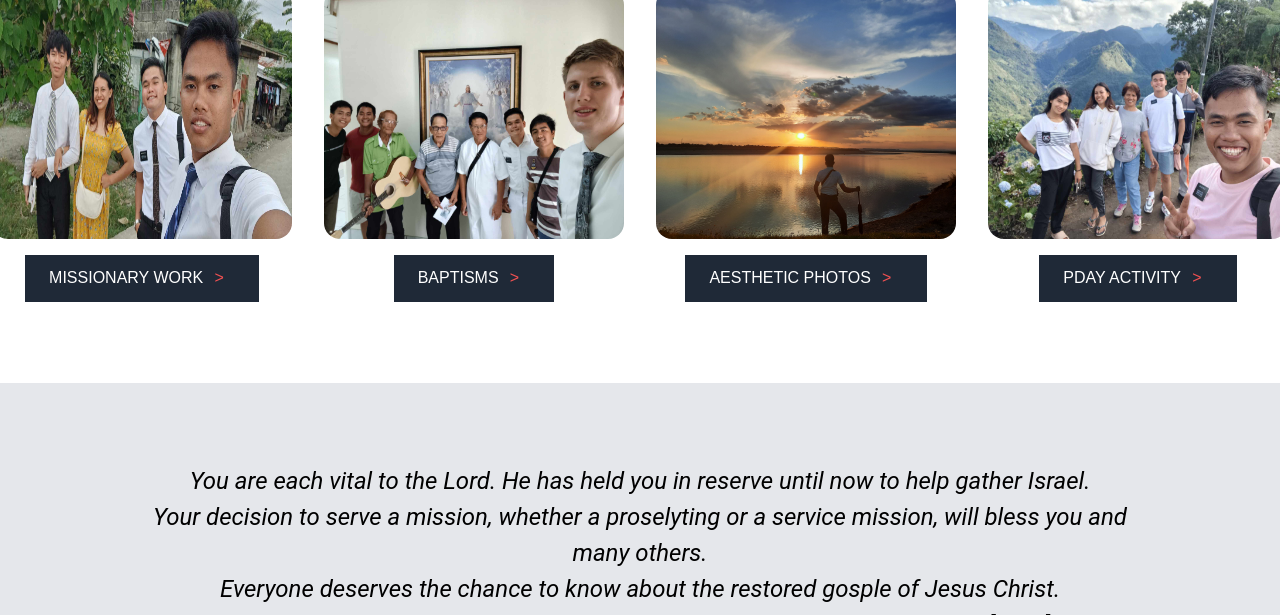
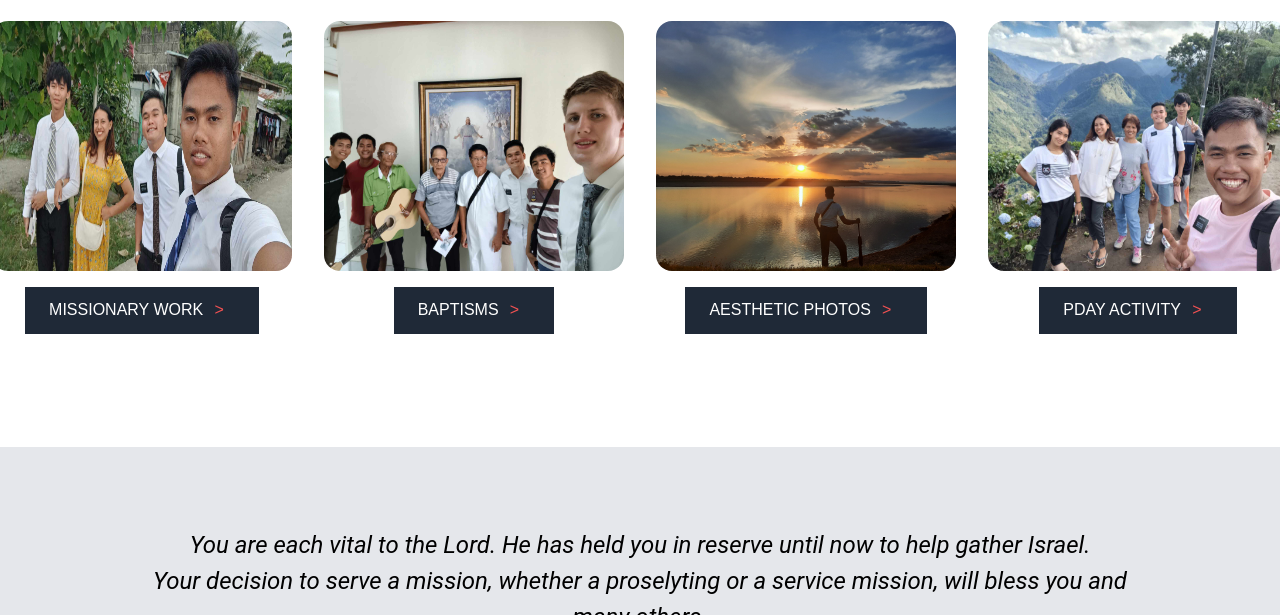
Before and after one commit to arnoldpam11/Landing-Page-The-Odin-Project-, a plain HTML site: page index.html in a window 1280 px wide. Shown: the part 710-1325 px from the top of the page. Drawn offline with Linux system fonts and the light colour scheme.

Commit message:
Final update

```diff
--- a/style.css
+++ b/style.css
@@ -100,7 +100,7 @@ body {
 
 .cards {
     text-align: center;
-    padding: 3rem;
+    padding: 5rem;
     margin-bottom: 2rem;
 }
 
```
